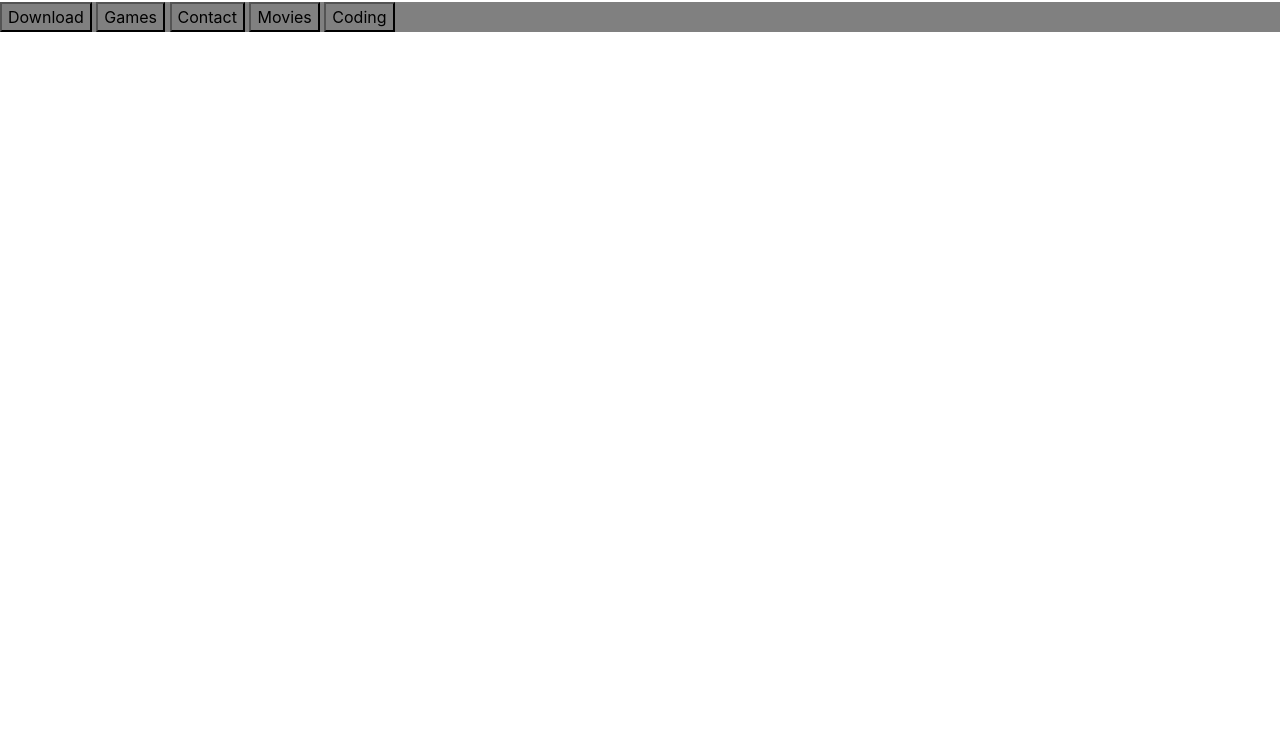
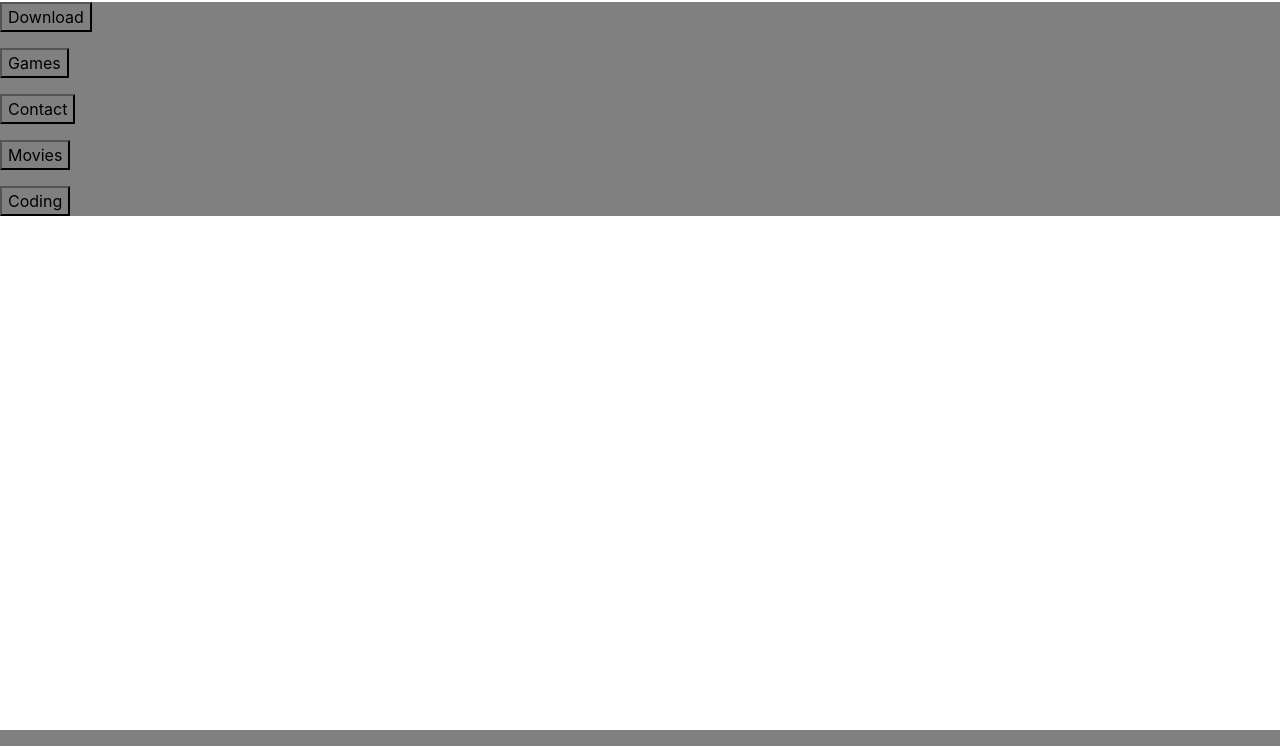
Before and after one commit to dev7knight/dev7knight.github.io, a plain HTML site: page index.html in a window 1280 px wide. Shown: the part 54-800 px from the top of the page. Drawn offline with nearby package versions, Linux system fonts and the light colour scheme.

Commit message:
Update index.html

```diff
--- a/index.html
+++ b/index.html
@@ -9,11 +9,11 @@
 <h1> Wlcome TO <a href="https://dev7knight.github.io">Dev7Knight Offical Web</a> </h1>
     </center>
     <div class="but-1">
-        <a href="dowenloads.html"><button> Download </button> </a>
-        <a href="games.html"> <button> Games </button> </a>
-        <a href="contact.html"> <button>Contact </button> </a>
-        <a href="movies.html"> <button> Movies </button> </a>
-        <a href="coding.html"> <button> Coding </button> </a>
+        <p> <a href="dowenloads.html"><button> Download </button> </a> </p>
+        <p> <a href="games.html"> <button> Games </button> </a> </p>
+        <p><a href="contact.html"> <button>Contact </button> </a> </p>
+        <p> <a href="movies.html"> <button> Movies </button> </a> </p>
+        <p> <a href="coding.html"> <button> Coding </button> </a> </p>
 
     </div>
 </body
```
